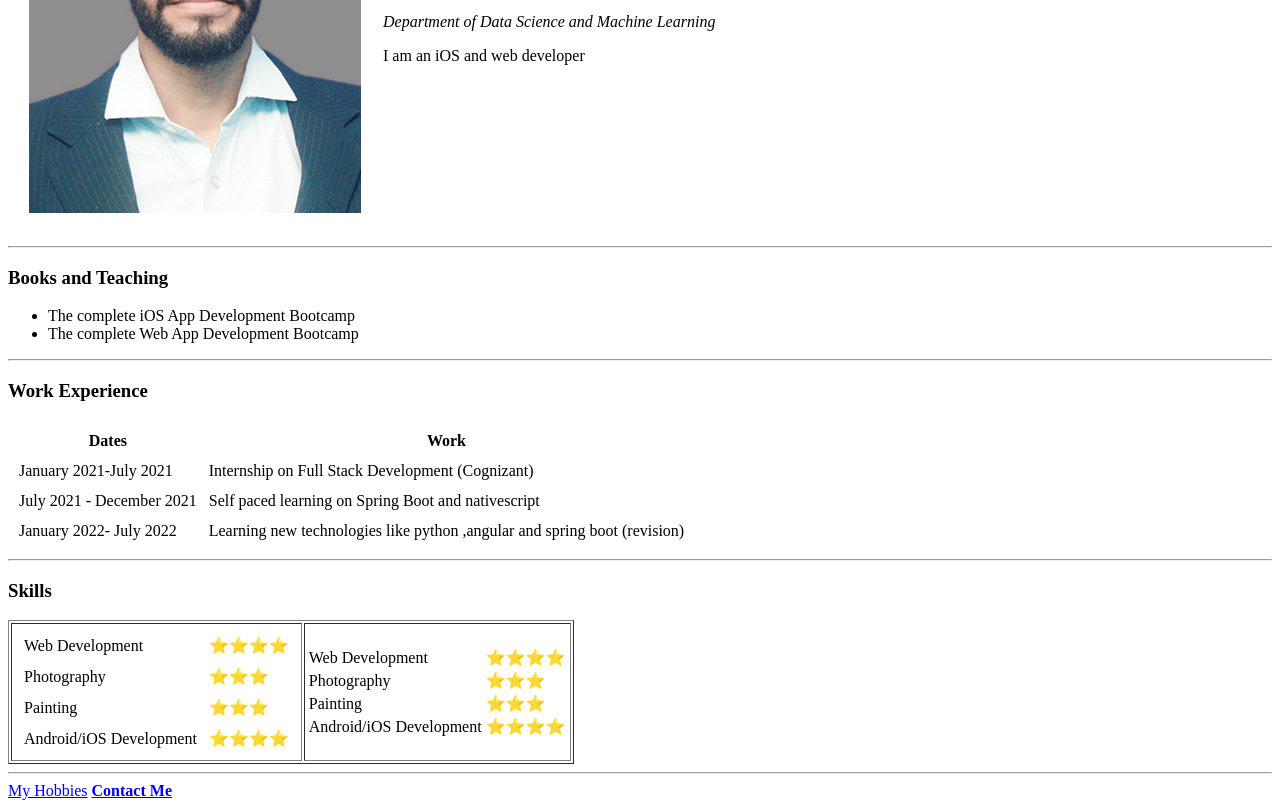
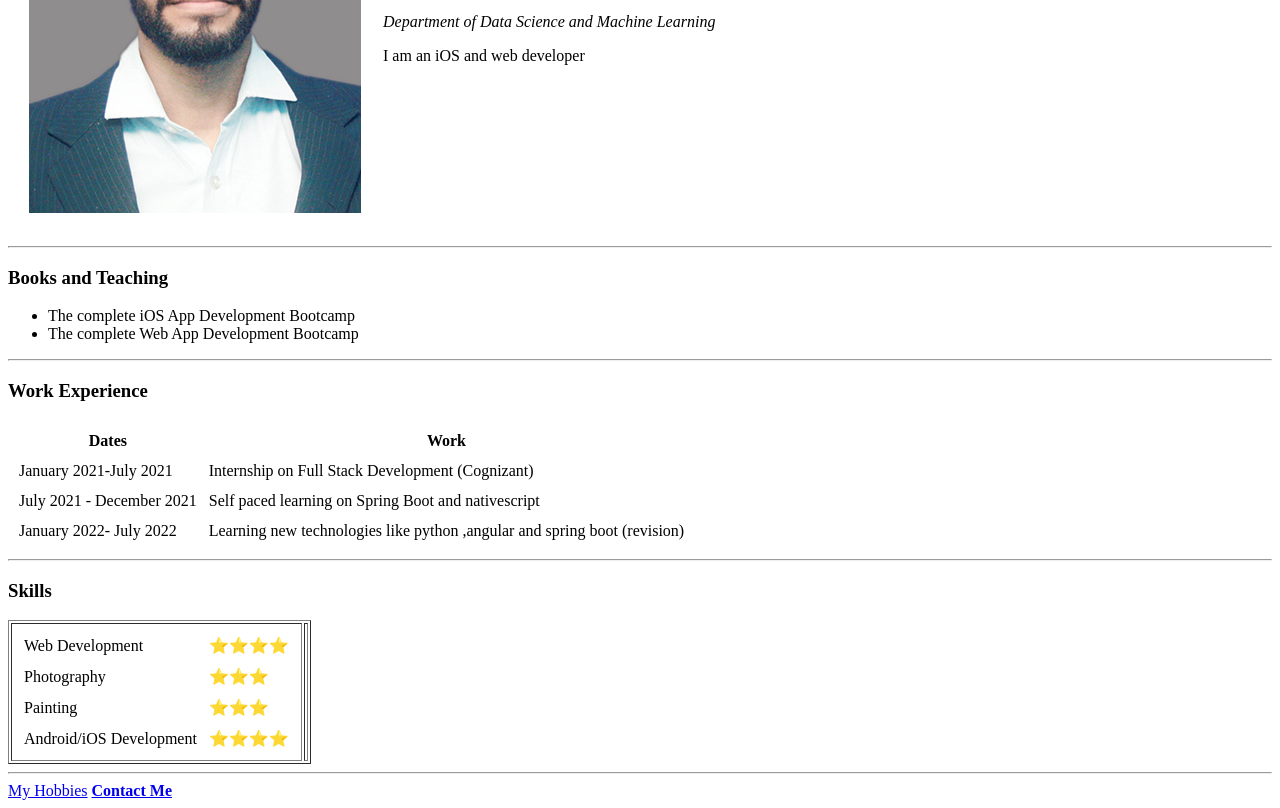
Before and after one commit to mohdshahrukh663/cv, a plain HTML site: page index.html in a window 1280 px wide. Shown: the part 266-1074 px from the top of the page. Drawn offline with Linux system fonts and the light colour scheme.

Commit message:
Update index.html

```diff
--- a/index.html
+++ b/index.html
@@ -69,24 +69,7 @@
         <td>⭐⭐⭐⭐</td>
       </tr>
     </table></td>
-    <td><table>
-      <tr>
-        <td>Web Development</td>
-        <td>⭐⭐⭐⭐</td>
-      </tr>
-      <tr>
-        <td>Photography</td>
-        <td>⭐⭐⭐</td>
-      </tr>
-      <tr>
-        <td>Painting</td>
-        <td>⭐⭐⭐</td>
-      </tr>
-      <tr>
-        <td>Android/iOS Development</td>
-        <td>⭐⭐⭐⭐</td>
-      </tr>
-    </table></td>
+    <td>
   </tr>
 </table>
 
```
